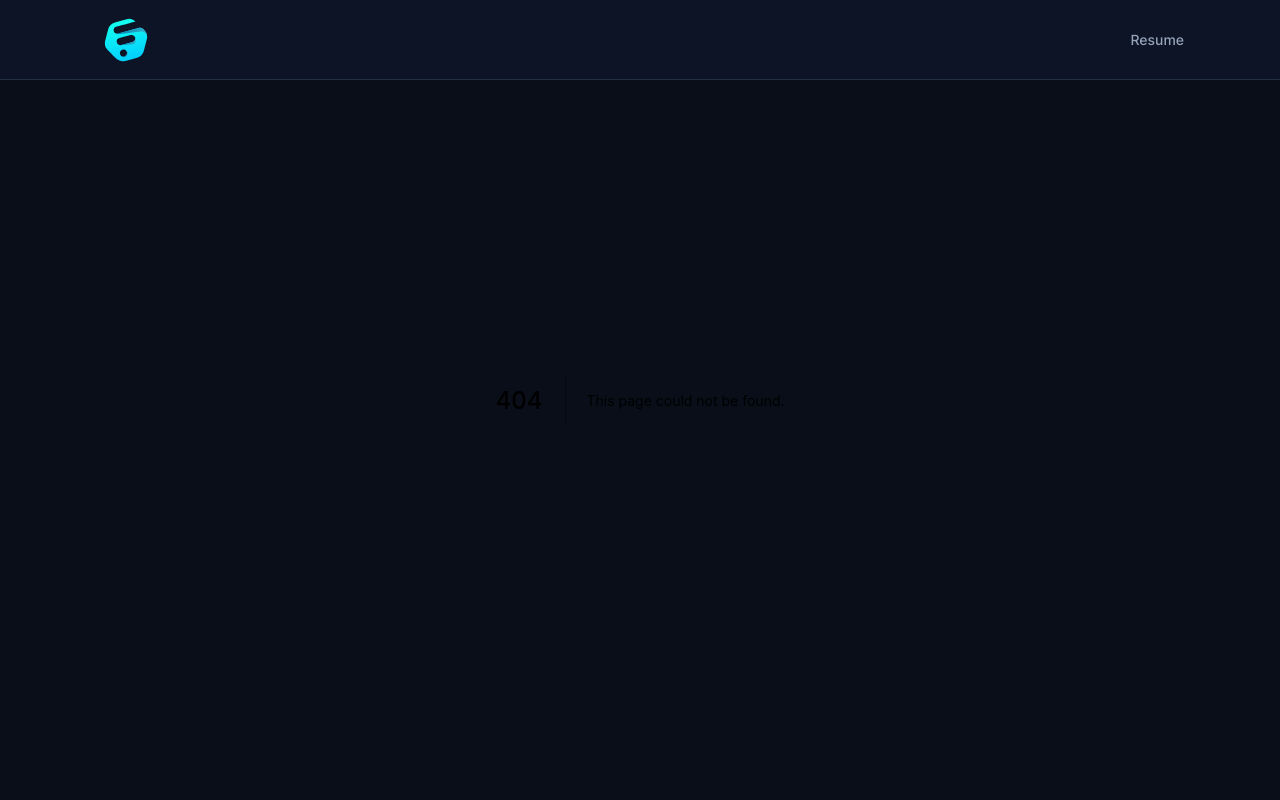
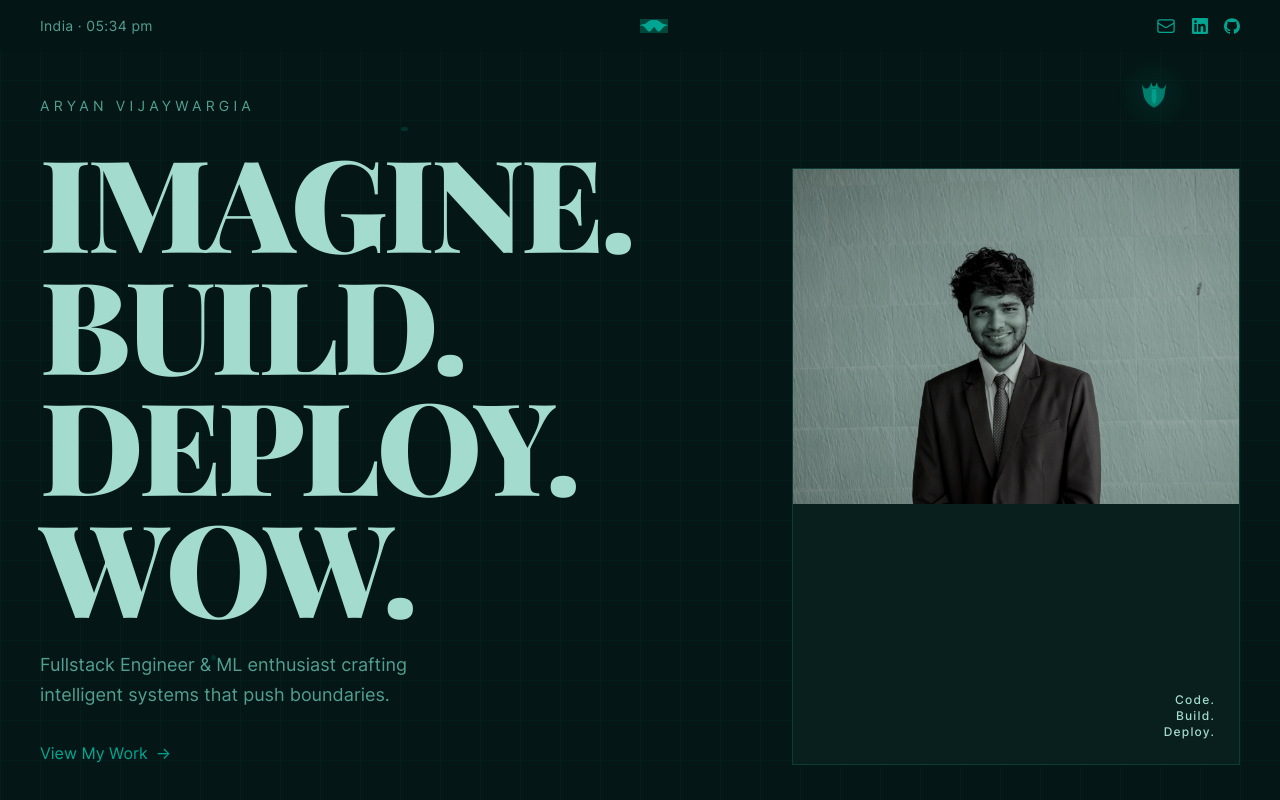
Before and after one commit to aryanVijaywargia/portfolio, a Next.js app: page /batman in a window 1280 px wide. Before the commit this address had no page. Shown: the top 800 px of the page. Built offline with nearby package versions, Linux system fonts and the light colour scheme; a web font is replaced by a local one; what tailwind-children, tailwind-gradient-mask-image would draw is missing.

Commit message:
Move Batman mode to its own route

```diff
--- a/components/_stores/portfolio-mode-context.tsx
+++ b/components/_stores/portfolio-mode-context.tsx
@@ -1,3 +1,4 @@
+import { useRouter } from "next/router";
 import { createContext, FC, PropsWithChildren, useCallback, useContext, useEffect, useMemo, useRef, useState } from "react";
 
 type PortfolioMode = "default" | "batman";
@@ -18,13 +19,14 @@ const PortfolioModeContext = createContext<PortfolioModeContextValue>({
   dismissTransition: () => {},
 });
 
-const STORAGE_KEY = "portfolio-mode";
+const RETURN_PATH_KEY = "batman-return-path";
 const MODE_SWAP_DELAY_MS = 120;
 
 export const PortfolioModeProvider: FC<PropsWithChildren> = ({ children }) => {
-  const [mode, setMode] = useState<PortfolioMode>("default");
+  const router = useRouter();
   const [showTransition, setShowTransition] = useState(false);
   const modeSwapTimeoutRef = useRef<number | null>(null);
+  const mode: PortfolioMode = router.pathname === "/batman" ? "batman" : "default";
 
   const clearModeSwapTimeout = useCallback(() => {
     if (modeSwapTimeoutRef.current === null) return;
@@ -32,18 +34,18 @@ export const PortfolioModeProvider: FC<PropsWithChildren> = ({ children }) => {
     modeSwapTimeoutRef.current = null;
   }, []);
 
-  // Restore from sessionStorage on mount
   useEffect(() => {
-    try {
-      const stored = sessionStorage.getItem(STORAGE_KEY);
-      if (stored === "batman") {
-        setMode("batman");
-        document.documentElement.setAttribute("data-portfolio-mode", "batman");
+    if (mode === "batman") {
+      document.documentElement.setAttribute("data-portfolio-mode", "batman");
+    } else {
+      document.documentElement.removeAttribute("data-portfolio-mode");
+      try {
+        sessionStorage.removeItem(RETURN_PATH_KEY);
+      } catch {
+        // sessionStorage unavailable
       }
-    } catch {
-      // sessionStorage unavailable
     }
-  }, []);
+  }, [mode]);
 
   useEffect(() => {
     return () => {
@@ -51,42 +53,45 @@ export const PortfolioModeProvider: FC<PropsWithChildren> = ({ children }) => {
     };
   }, [clearModeSwapTimeout]);
 
-  const enterBatmanMode = useCallback(() => {
-    setMode("batman");
-    window.scrollTo(0, 0);
-    document.documentElement.setAttribute("data-portfolio-mode", "batman");
+  const activateBatman = useCallback(() => {
+    clearModeSwapTimeout();
+    setShowTransition(true);
+
     try {
-      sessionStorage.setItem(STORAGE_KEY, "batman");
+      sessionStorage.setItem(RETURN_PATH_KEY, router.asPath);
     } catch {
       // sessionStorage unavailable
     }
-  }, []);
 
-  const activateBatman = useCallback(() => {
-    clearModeSwapTimeout();
-    setShowTransition(true);
     modeSwapTimeoutRef.current = window.setTimeout(
       () => {
         modeSwapTimeoutRef.current = null;
-        enterBatmanMode();
+        void router.push("/batman");
       },
       MODE_SWAP_DELAY_MS
     );
-  }, [clearModeSwapTimeout, enterBatmanMode]);
+  }, [clearModeSwapTimeout, router]);
 
   const deactivateBatman = useCallback(() => {
     clearModeSwapTimeout();
     setShowTransition(false);
     document.documentElement.removeAttribute("data-portfolio-mode");
+
+    let returnPath: string | null = null;
     try {
-      sessionStorage.removeItem(STORAGE_KEY);
+      returnPath = sessionStorage.getItem(RETURN_PATH_KEY);
+      sessionStorage.removeItem(RETURN_PATH_KEY);
     } catch {
       // sessionStorage unavailable
     }
-    // Reset position before returning to the default portfolio.
-    window.scrollTo(0, 0);
-    setMode("default");
-  }, [clearModeSwapTimeout]);
+
+    if (returnPath) {
+      router.back();
+      return;
+    }
+
+    void router.replace("/");
+  }, [clearModeSwapTimeout, router]);
 
   const dismissTransition = useCallback(() => {
     setShowTransition(false);
--- a/components/layout/batman-header.tsx
+++ b/components/layout/batman-header.tsx
@@ -60,8 +60,8 @@ export const BatmanHeader: FC = () => {
         <button
           onClick={deactivateBatman}
           className="group flex items-center gap-2 transition-all"
-          title="Exit Batman Mode"
-          aria-label="Exit Batman Mode"
+          title="Back to the main portfolio"
+          aria-label="Back to the main portfolio"
         >
           <svg
             width="28"
--- a/pages/_app.tsx
+++ b/pages/_app.tsx
@@ -38,8 +38,8 @@ const Loaders: FC<PropsWithChildren> = ({ children }) => {
 
 const AppShell: FC<{ pageProps: any; Component: any }> = ({ pageProps, Component }) => {
   const router = useRouter();
-  const { mode, showTransition } = usePortfolioMode();
-  const isBatman = mode === "batman";
+  const { showTransition } = usePortfolioMode();
+  const isBatman = router.pathname === "/batman";
   const canonicalPath = router.asPath.split(/[?#]/)[0] || "/";
 
   useEffect(() => {
@@ -57,7 +57,7 @@ const AppShell: FC<{ pageProps: any; Component: any }> = ({ pageProps, Component
   }, []);
 
   return (
-    <>
+    <div data-portfolio-mode={isBatman ? "batman" : undefined}>
       <DefaultSeo
         {...SEO}
         canonical={`${SEO.url}${canonicalPath}`}
@@ -71,11 +71,11 @@ const AppShell: FC<{ pageProps: any; Component: any }> = ({ pageProps, Component
         <Component {...pageProps} />
       </main>
       {isBatman ? <BatmanFooter /> : <Footer />}
-      {router.pathname === "/" ? <MobileExperienceNotice /> : null}
+      {router.pathname === "/" || isBatman ? <MobileExperienceNotice /> : null}
       {showTransition ? <BatTransition /> : null}
       {isBatman ? <BatScrollFollower /> : null}
       {!isBatman && router.pathname === "/" ? <AmbientMessages /> : null}
-    </>
+    </div>
   );
 };
 
--- /dev/null
+++ b/pages/batman.tsx
@@ -0,0 +1,11 @@
+import dynamic from "next/dynamic";
+import { FC } from "react";
+
+const BatmanHome = dynamic(
+  () => import("components/batman/batman-home").then((mod) => mod.BatmanHome),
+  { ssr: false }
+);
+
+const Batman: FC = () => <BatmanHome />;
+
+export default Batman;
--- a/pages/index.tsx
+++ b/pages/index.tsx
@@ -1,6 +1,5 @@
 import { AchievementProvider } from "components/achievements";
 import { Hero } from "components/sections/hero";
-import { usePortfolioMode } from "components/_stores/portfolio-mode-context";
 import dynamic from "next/dynamic";
 import { FC } from "react";
 
@@ -14,17 +13,7 @@ const PortfolioPreview = dynamic(() =>
 );
 const Contact = dynamic(() => import("components/sections/contact").then((mod) => mod.Contact));
 const Quiz = dynamic(() => import("components/quiz").then((mod) => mod.Quiz), { ssr: false });
-const BatmanHome = dynamic(
-  () => import("components/batman/batman-home").then((mod) => mod.BatmanHome),
-  { ssr: false }
-);
 export const Index: FC = () => {
-  const { mode } = usePortfolioMode();
-
-  if (mode === "batman") {
-    return <BatmanHome />;
-  }
-
   return (
     <AchievementProvider>
       <Hero />
```
